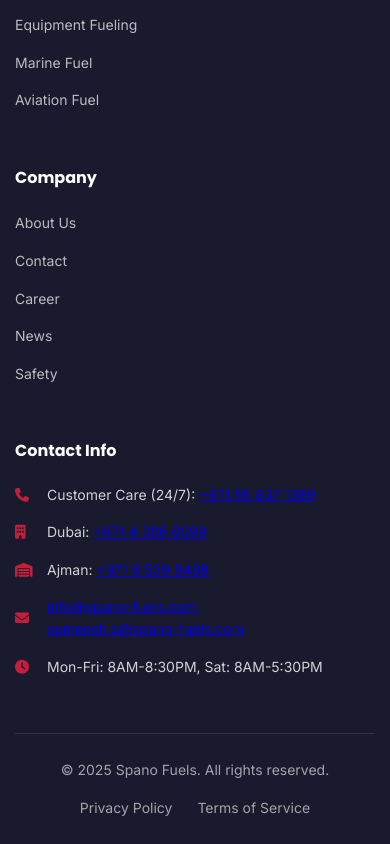
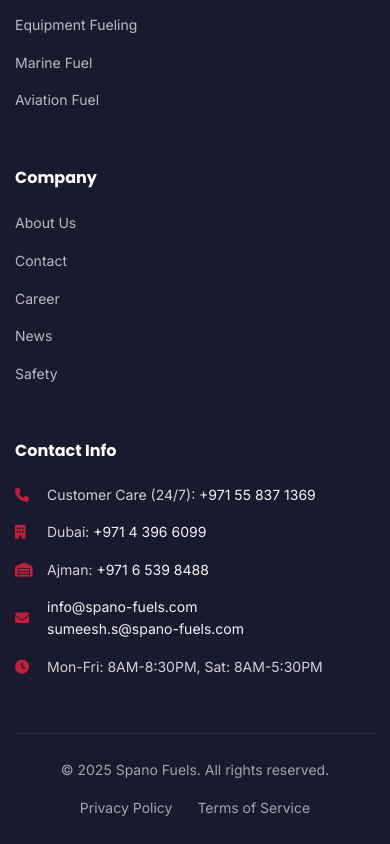
Before and after one commit to deebil-git/spano-fuels, a website built with Vite: page index.html in a window 390 px wide. Shown: the part 8648-9492 px from the top of the page. Built offline with nearby package versions, Linux system fonts and the light colour scheme; files whose address does not match are found by name.

Commit message:
Improve footer phone link contrast for readability

```diff
--- a/src/styles/main.scss
+++ b/src/styles/main.scss
@@ -984,6 +984,18 @@
         color: $primary-color;
         min-width: 20px;
     }
+
+    // Ensure high-contrast links in dark footer
+    a {
+        color: rgba($white, 0.95);
+        text-decoration: none;
+        transition: color 0.2s ease;
+
+        &:hover {
+            color: $accent-color;
+            text-decoration: underline;
+        }
+    }
 }
 
 .footer-bottom {
```
